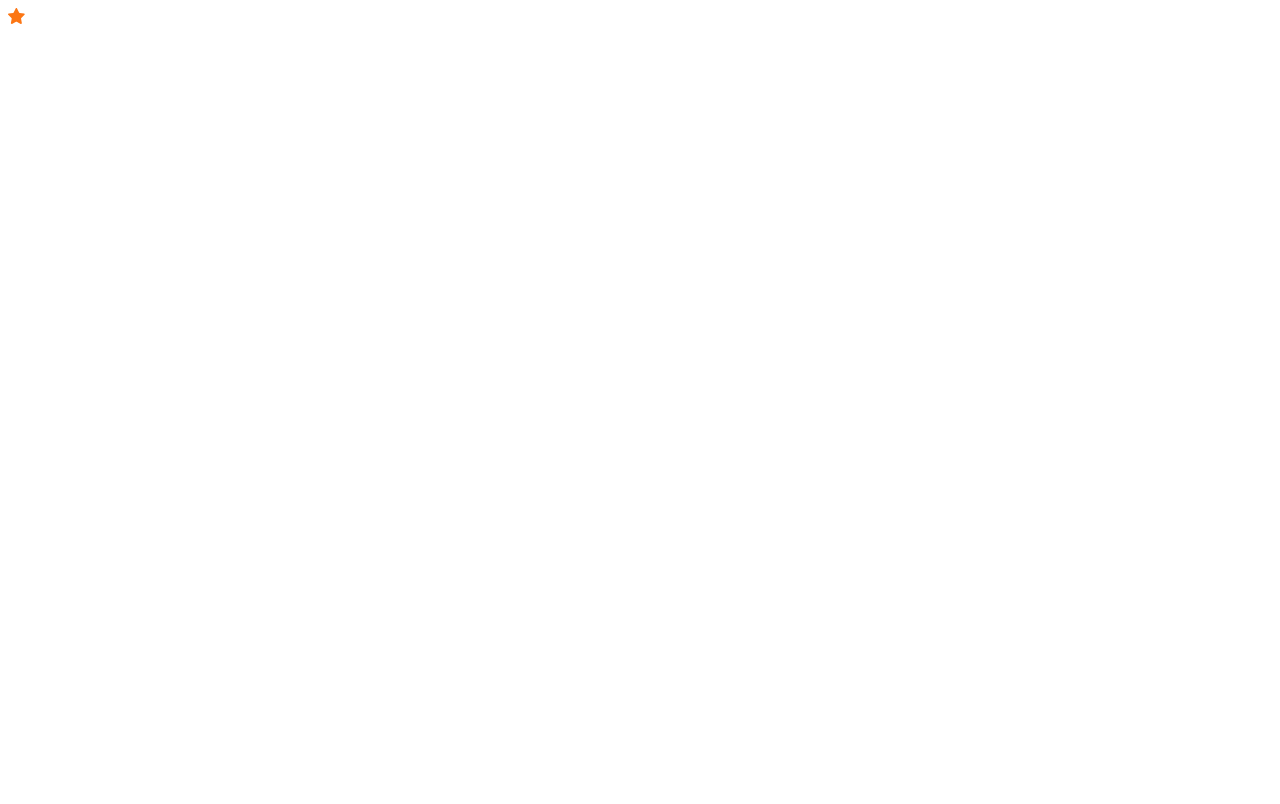
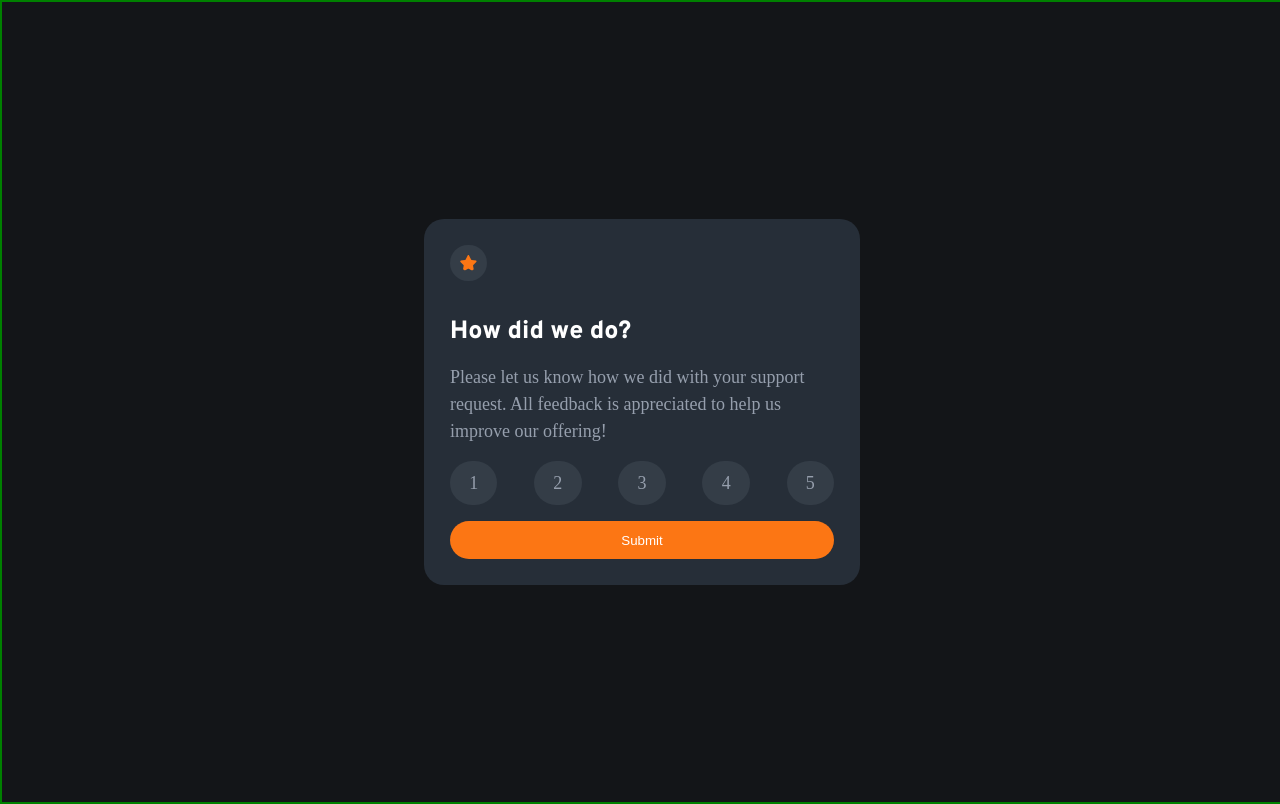
Before and after one commit to chiomaowuama/interactive-rating, a plain HTML site: page index.html in a window 1280 px wide. Drawn offline with Linux system fonts and the light colour scheme.

Commit message:
starting

```diff
--- a/index.html
+++ b/index.html
@@ -7,9 +7,20 @@
     <link rel="stylesheet" href="style.css">
 </head>
 <body>
-    <div>
+    <div class="the-interaction">
         <svg width="17" height="16" viewBox="0 0 17 16" fill="none"xmlns="http://www.w3.org/2000/svg"><path d="M9.06688 0.429953L11.0567 4.46137C11.1691 4.68909 11.3864 4.84692 11.6377 4.88341L16.0866 5.52998C16.3773 5.5722 16.6188 5.77583 16.7095 6.05523C16.8002 6.33463 16.7244 6.64131 16.514 6.84627L13.2943 9.98421C13.1122 10.1617 13.0296 10.4171 13.0721 10.667L13.8321 15.0981C13.8816 15.3876 13.7626 15.6801 13.525 15.8527C13.2874 16.0253 12.9724 16.048 12.7125 15.9114L8.73279 13.8189C8.50789 13.7009 8.23937 13.7009 8.01447 13.8189L4.03475 15.9114C3.77481 16.048 3.45984 16.0253 3.22224 15.8527C2.98464 15.6801 2.86562 15.3876 2.91521 15.0981L3.6752 10.667C3.71815 10.4167 3.63503 10.1613 3.45299 9.98421L0.233258 6.84627C0.022814 6.64131 -0.0529846 6.33463 0.0377459 6.05523C0.128477 5.77583 0.369993 5.5722 0.660704 5.52998L5.10953 4.88341C5.36085 4.84692 5.57812 4.68909 5.69052 4.46137L7.68038 0.429953C7.96586 -0.143318 8.78372 -0.143318 9.06688 0.429953Z" fill="#FC7614"/>
             </svg>
+
+        <h2>How did we do?</h2>
+        <p class="small-text">Please let us know how we did with your support request. All feedback is appreciated to help us improve our offering!</p>
+        <div class="rates">
+            <p id="one" value="1">1</p>
+            <p id="two">2</p>
+            <p id="three">3</p>
+            <p id="four">4</p>
+            <p id="five">5</p>
+        </div>
+        <button>Submit</button>
 
 
     </div>
--- a/script.js
+++ b/script.js
@@ -1 +1,3 @@
-alert('hello');
+// alert("hello");
+const OneEle = document.getElementById("#one");
+console.log(OneEle)
--- a/style.css
+++ b/style.css
@@ -4,3 +4,78 @@
 /* small-text:#969FAD */
 /* orragngetext:#FC7614 */
 /* font:"Overpass" */
+*{
+    margin:0;
+    padding: 0;
+    /* border:2px solid green; */
+}
+
+body{
+    border:2px solid green;
+    width: 100%;
+    height: 100vh;
+    background-color: #131518;
+    display:flex;
+    justify-content: center;
+    align-items: center;
+}
+.the-interaction{
+
+    width: 30%;
+    height: fit-content;
+    padding: 2%;
+    background-color:#262E38;
+    border-radius: 20px;
+    display: flex;
+    flex-direction: column;
+    gap: 1rem;
+
+}
+.the-interaction svg{
+    /* border:2px solid red; */
+    padding: 10px;
+    background-color:#343d47;
+    border-radius: 20px;
+}
+.the-interaction h2{
+    color:white;
+    font-family: "Overpass";
+    font-size: 25px;
+    font-weight: 800;
+    margin-top: 5%;
+}
+.small-text{
+    color:#969FAD;
+    line-height: 1.5;
+    font-size: 18px;
+}
+.rates{
+    display: flex;
+    justify-content: space-between;
+    align-items: start;
+    font-size: 18px;
+    color:#969FAD ;
+}
+.rates p{
+    background-color:#343d47;
+    padding: 3% 5%;
+    border-radius: 25px;
+}
+.rates p:hover{
+    background-color: #7C8798;
+    color: white;
+}
+.rates p:active{
+    background-color: #FC7614;
+}
+.the-interaction button{
+    padding: 3% 0%;
+    border-radius: 20px;
+    background-color: #FC7614;
+    color: white;
+    border:none;
+}
+.the-interaction button:hover{
+    background-color: white;
+    color: #FC7614;
+}
```
